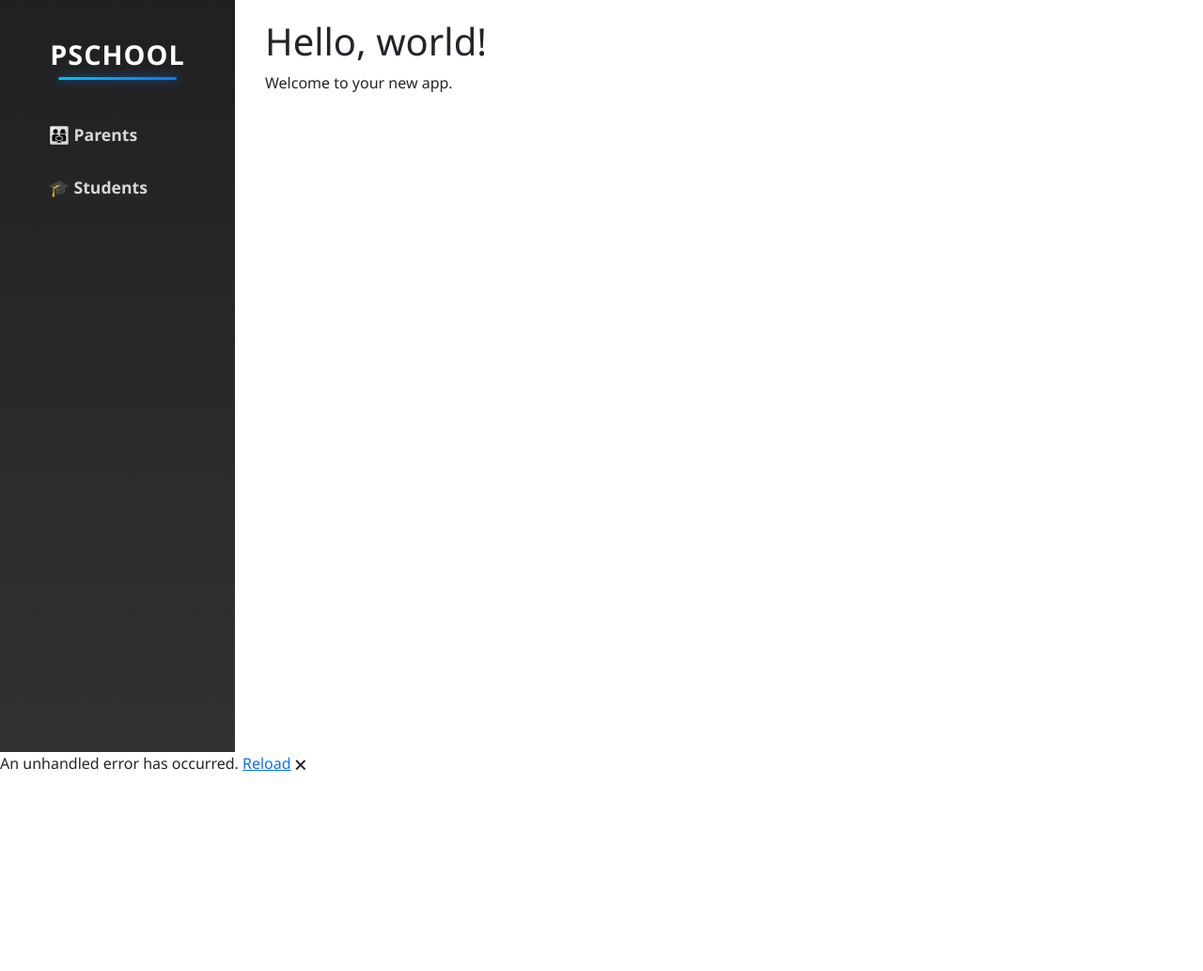
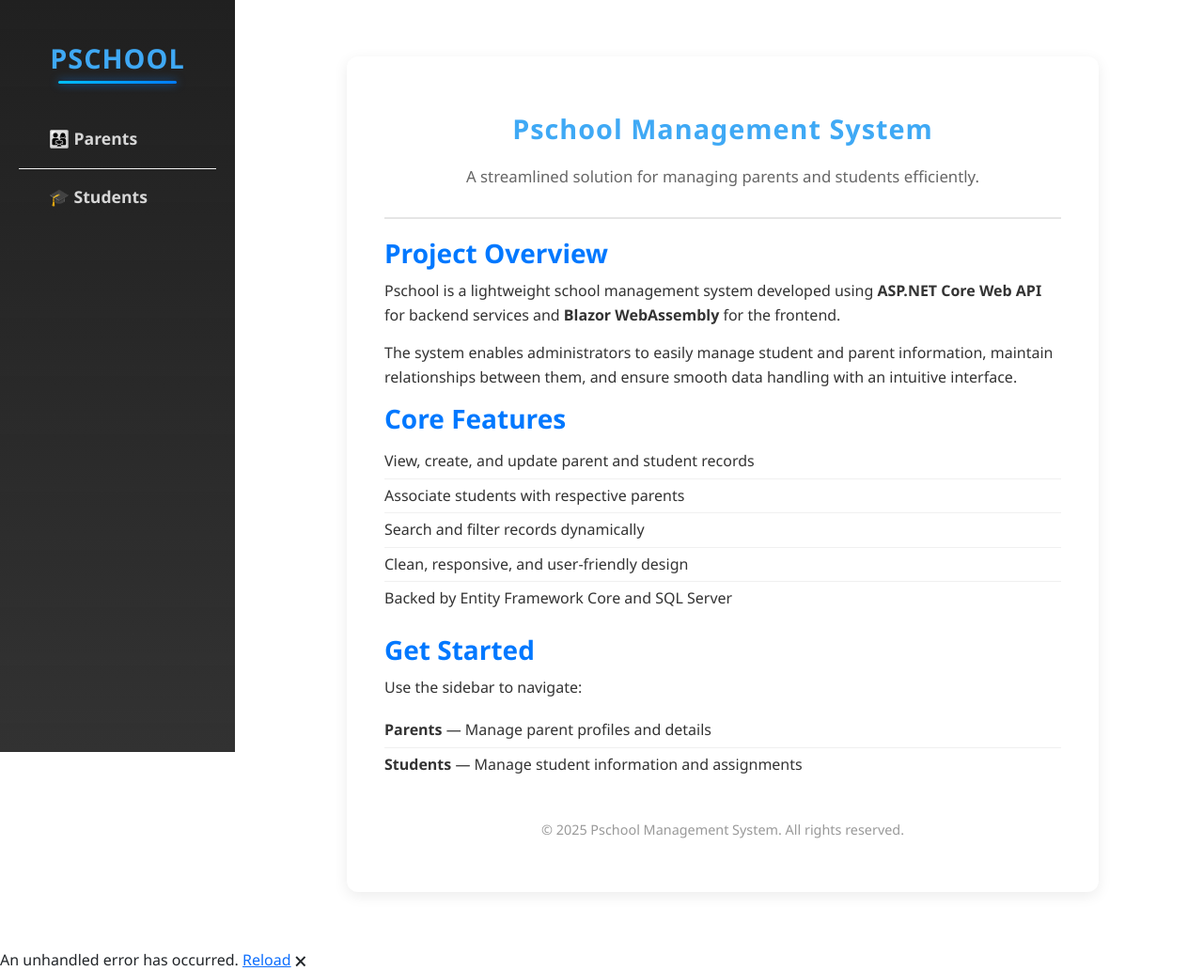
Before and after one commit to ahamedaslam/PSchool.Client-FRONTEND, an ASP.NET Core app: page / in a window 1280 px wide. Shown: the whole page at 94% size. Before the commit the page ends 820 px from the top, so only its background shows below. Run offline with ASP.NET Core 8, Linux system fonts and the light colour scheme; style sheets or scripts are compiled from the project's sources.

Commit message:
code updated

```diff
--- a/Layout/MainLayout.razor
+++ b/Layout/MainLayout.razor
@@ -1,7 +1,11 @@
 @inherits LayoutComponentBase
 <div class="page">
     <div class="sidebar">
-        <div class="app-title">Pschool</div>
+        <div class="app-title">
+            <NavLink href="/" class="app-title">
+                Pschool
+            </NavLink>
+        </div>
 
         <NavMenu />
     </div>
--- a/Pages/Home.razor
+++ b/Pages/Home.razor
@@ -1,7 +1,47 @@
 @page "/"
 
-<PageTitle>Home</PageTitle>
+<div class="dashboard-container">
+    <div class="welcome-card">
+        <h1 class="app-title">Pschool Management System</h1>
+        <p class="app-subtitle">A streamlined solution for managing parents and students efficiently.</p>
 
-<h1>Hello, world!</h1>
+        <div class="divider"></div>
 
-Welcome to your new app.
+        <section class="overview-section">
+            <h3>Project Overview</h3>
+            <p>
+                Pschool is a lightweight school management system developed using
+                <strong>ASP.NET Core Web API</strong> for backend services and
+                <strong>Blazor WebAssembly</strong> for the frontend.
+            </p>
+            <p>
+                The system enables administrators to easily manage student and parent information,
+                maintain relationships between them, and ensure smooth data handling with an intuitive interface.
+            </p>
+        </section>
+
+        <section class="features-section">
+            <h3>Core Features</h3>
+            <ul>
+                <li>View, create, and update parent and student records</li>
+                <li>Associate students with respective parents</li>
+                <li>Search and filter records dynamically</li>
+                <li>Clean, responsive, and user-friendly design</li>
+                <li>Backed by Entity Framework Core and SQL Server</li>
+            </ul>
+        </section>
+
+        <section class="navigation-section">
+            <h3>Get Started</h3>
+            <p>Use the sidebar to navigate:</p>
+            <ul>
+                <li><b>Parents</b> — Manage parent profiles and details</li>
+                <li><b>Students</b> — Manage student information and assignments</li>
+            </ul>
+        </section>
+
+        <footer class="footer">
+            <p>© @DateTime.Now.Year Pschool Management System. All rights reserved.</p>
+        </footer>
+    </div>
+</div>
--- a/wwwroot/css/app.css
+++ b/wwwroot/css/app.css
@@ -6,9 +6,18 @@
     font-family: "Segoe UI", Arial, sans-serif;
 }
 
+
 /* =============================== */
 /* TABLE STYLING */
 /* =============================== */
+
+table th,
+table td {
+    text-align: center;
+    vertical-align: middle;
+}
+
+
 .parent-table {
     width: 100%;
     border-collapse: collapse;
@@ -151,6 +160,7 @@
     backdrop-filter: blur(10px);
     border-radius: 12px;
     padding: 1.5rem 2rem;
+
     margin-bottom: 1.5rem;
     color: #222;
     box-shadow: 0 8px 25px rgba(0, 0, 0, 0.25);
@@ -162,6 +172,9 @@
         transform: translateY(-2px);
         box-shadow: 0 12px 30px rgba(0, 0, 0, 0.3);
     }
+
+
+
 
 /* Inputs */
 .form-group {
@@ -384,3 +397,119 @@
     .confirm-btn:hover {
         opacity: 0.85;
     }
+
+
+
+/*    HOME PAGE*/
+
+.dashboard-container {
+    display: flex;
+    justify-content: center;
+    padding: 40px 20px;
+}
+
+.welcome-card {
+    max-width: 800px;
+    width: 100%;
+    background: #fff;
+    padding: 40px;
+    border-radius: 12px;
+    box-shadow: 0 4px 15px rgba(0, 0, 0, 0.08);
+    color: #333;
+    line-height: 1.6;
+}
+
+/* Removes underline and default link behavior */
+.app-title {
+    display: block;
+    font-weight: 700;
+    font-size: 1.8rem;
+    color: #3fa9f5;
+    text-decoration: none;
+    text-align: center;
+    margin: 20px 0;
+    letter-spacing: 1px;
+}
+
+    /* Hover state for nicer UX */
+    .app-title:hover {
+        color: #66c2ff;
+        text-decoration: none;
+    }
+
+    /* Remove the blue underline from active NavLink */
+    .app-title.active {
+        text-decoration: none !important;
+        border: none !important;
+    }
+
+
+.app-subtitle {
+    text-align: center;
+    color: #666;
+    margin-bottom: 30px;
+    font-size: 1.05rem;
+}
+
+.divider {
+    height: 2px;
+    width: 100%;
+    background: #e5e5e5;
+    margin: 20px 0;
+}
+
+h3 {
+    color: #0078ff;
+    margin-bottom: 10px;
+    font-weight: 600;
+}
+
+p {
+    margin-bottom: 15px;
+}
+
+ul {
+    list-style-type: none;
+    padding: 0;
+    margin: 0 0 20px 0;
+}
+
+li {
+    padding: 5px 0;
+    border-bottom: 1px solid #f0f0f0;
+}
+
+    li:last-child {
+        border-bottom: none;
+    }
+
+.footer {
+    text-align: center;
+    margin-top: 40px;
+    color: #999;
+    font-size: 0.9rem;
+}
+
+@media (prefers-color-scheme: dark) {
+    .welcome-card {
+        background: #1f1f1f;
+        color: #e5e5e5;
+        box-shadow: 0 4px 20px rgba(0, 0, 0, 0.3);
+    }
+
+    .app-title {
+        color: #3fa9f5;
+    }
+
+    .divider {
+        background: #333;
+    }
+
+    li {
+        border-bottom: 1px solid #333;
+    }
+
+    .footer {
+        color: #777;
+    }
+}
```
Also changed, not shown: Model/AddStudentDTO.cs (added, +14 -0 lines), Model/StudentDTO.cs (+5 -2 lines), Pages/Parent.razor (+4 -9 lines), Pages/Student.razor (+29 -36 lines), Response/ApiResponse.cs (added, +10 -0 lines), Model/ParentDTO.cs (line endings or trailing spaces).
